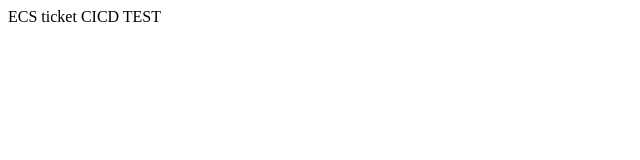
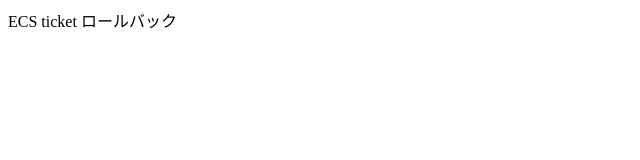
Before and after one commit to 19951023Taa/cicd_ticket, a plain HTML site: page index.html in a window 1280 px wide. Shown: the full height of the page, 0-640 px from the left. Drawn offline with Linux system fonts and the light colour scheme.

Commit message:
ロールバックテスト

```diff
--- a/index.html
+++ b/index.html
@@ -1 +1 @@
-<html>ECS ticket CICD TEST</html>
+<html>ECS ticket ロールバック</html>
```
